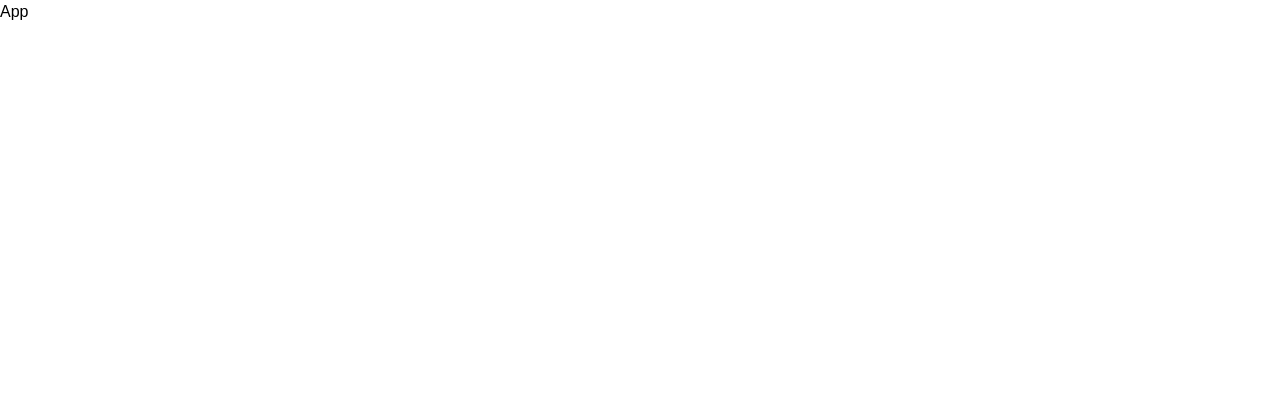
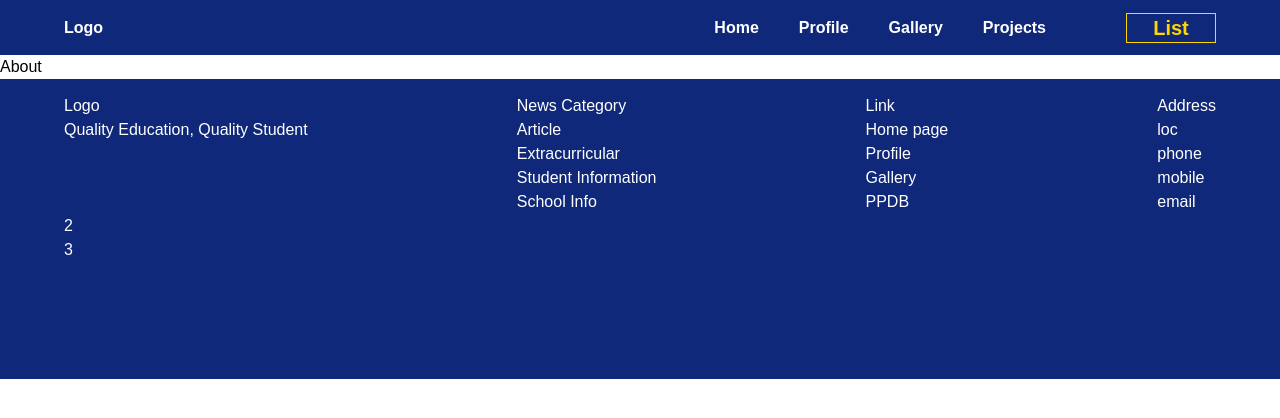
Before and after one commit to SamaelMarjan/light-theme, a React (Create React App) app: page /about in a window 1280 px wide. Shown: the top 418 px of the page. Built offline with nearby package versions, Linux system fonts and the light colour scheme.

Commit message:
update-oct-10-13-26

```diff
--- a/package.json
+++ b/package.json
@@ -8,6 +8,7 @@
     "@testing-library/user-event": "^13.5.0",
     "react": "^18.2.0",
     "react-dom": "^18.2.0",
+    "react-router-dom": "^6.4.2",
     "react-scripts": "5.0.1",
     "web-vitals": "^2.1.4"
   },
--- a/src/App.js
+++ b/src/App.js
@@ -1,9 +1,24 @@
 import React from "react";
+import { BrowserRouter, Routes, Route } from "react-router-dom";
+
+import Navbar from "./components/Navbar";
+import Footer from './components/Footer';
+import Home from './pages/Home';
+import About from './pages/About';
 
 function App() {
   return (
     <>
-      App
+    <BrowserRouter>
+      <Navbar />
+      <Routes>
+        <Route path='/'>
+          <Route index element={<Home />} />
+          <Route path="/about" element={<About />} />
+        </Route>
+      </Routes>
+      <Footer />
+    </BrowserRouter>
     </>
   );
 }
--- /dev/null
+++ b/src/components/Footer.jsx
@@ -0,0 +1,52 @@
+import React from 'react';
+
+const Footer = () => {
+  return (
+    <div className='bg-[#10287A] w-full h-[300px] flex items-center text-white'>
+      <div className='w-[90%] h-[90%] m-auto'>
+        <div className='flex justify-between'>
+          <div>
+            <div>Logo</div>
+            <div>
+              Quality Education,
+              Quality Student
+            </div>
+          </div>
+          <div>
+            <div>
+              News Category
+            </div>
+            <div>
+              <p>Article</p>
+              <p>Extracurricular</p>
+              <p>Student Information</p>
+              <p>School Info</p>
+            </div>
+          </div>
+          <div>
+            <div>Link</div>
+            <div>
+              <p>Home page</p>
+              <p>Profile</p>
+              <p>Gallery</p>
+              <p>PPDB</p>
+            </div>
+          </div>
+          <div>
+            <div>Address</div>
+            <div>
+              <p>loc</p>
+              <p>phone</p>
+              <p>mobile</p>
+              <p>email</p>
+            </div>
+          </div>
+        </div>
+        <div>2</div>
+        <div>3</div>
+      </div>
+    </div>
+  );
+}
+
+export default Footer;
--- /dev/null
+++ b/src/components/Navbar.jsx
@@ -0,0 +1,35 @@
+import React from 'react';
+import { Link } from 'react-router-dom';
+
+const Navbar = () => {
+  return (
+    <>
+    <div className='bg-[#10287A] flex w-[100%] h-[55px] text-[#fff] font-semibold'>
+        <div className='flex w-[90%] h-full m-auto items-center justify-between'>
+            <div>Logo</div>
+            <div>
+                <ul className='flex gap-10 items-center'>
+                    <li>
+                        <Link to='/'>Home</Link>
+                    </li>
+                    <li>
+                        <Link to='/about'>Profile</Link>
+                    </li>
+                    <li>
+                        <Link to='/about'>Gallery</Link>
+                    </li>
+                    <li>
+                        <Link to='/about'>Projects</Link>
+                    </li>
+                    <li className='ml-10 w-[90px] h-[30px] flex items-center justify-center border border-[#FFD600] font-bold text-xl text-[#FFD600]'>
+                        <Link to='/about'>List</Link>
+                    </li>
+                </ul>
+            </div>
+        </div>
+    </div>
+    </>
+  );
+}
+
+export default Navbar;
--- /dev/null
+++ b/src/pages/About.jsx
@@ -0,0 +1,9 @@
+import React from 'react'
+
+const About = () => {
+  return (
+    <div>About</div>
+  )
+}
+
+export default About
--- /dev/null
+++ b/src/pages/Home.jsx
@@ -0,0 +1,9 @@
+import React from 'react';
+
+const Home = () => {
+  return (
+    <div className='w-full h-[100vh]'>Home</div>
+  );
+}
+
+export default Home;
```
Also changed, not shown: 1 other file (tests, documents, lock files or other folders).
